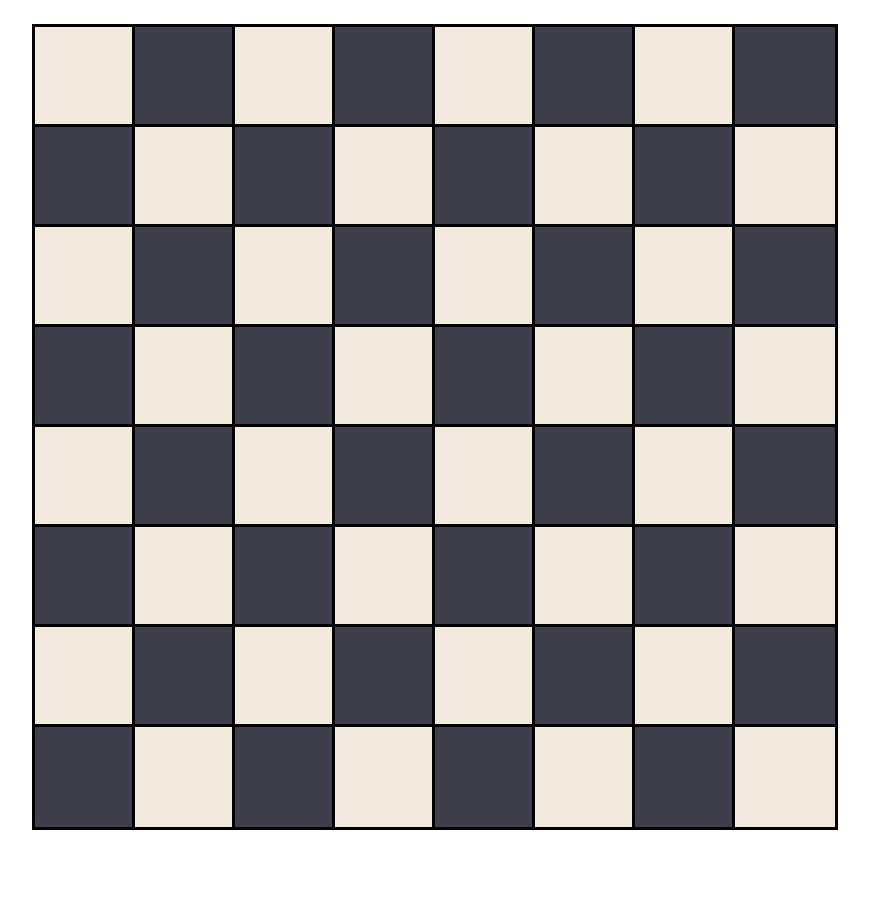
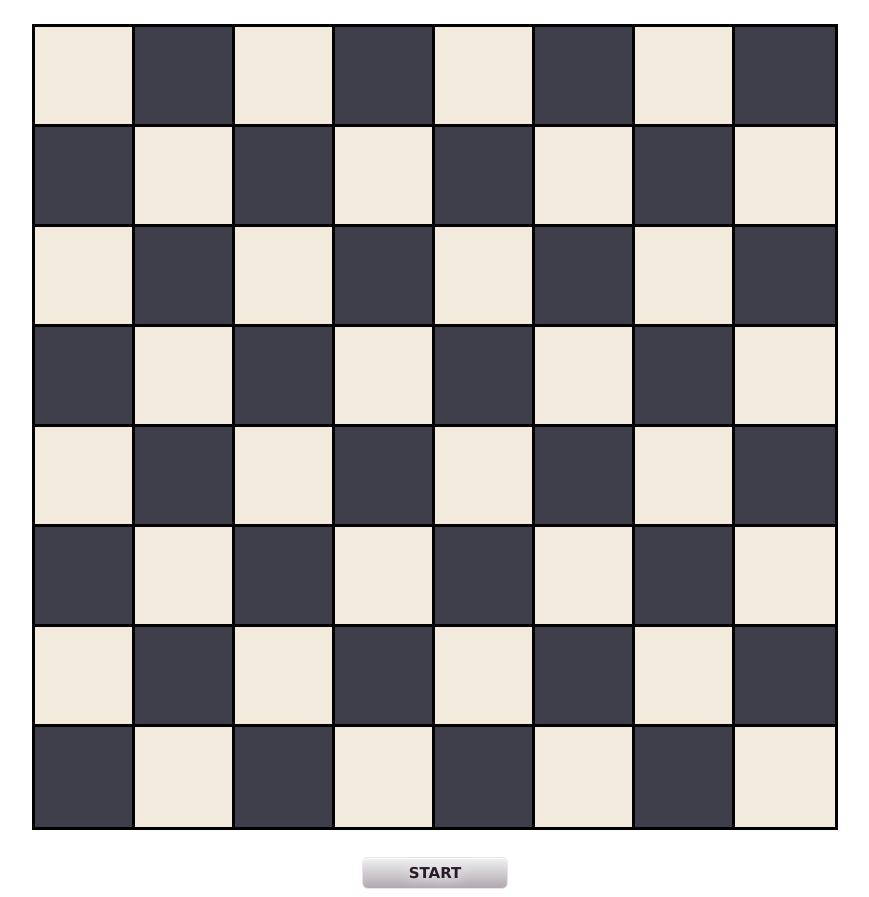
Before and after one commit to Andreea-Boncut/Chess, a plain HTML site: page chessBoardHtml.html in a window 1280 px wide. Shown: the whole page, without its empty margins (205-1074 px from the left). Before the commit the page ends 835 px from the top, so only its background shows below. Drawn offline with Linux system fonts and the light colour scheme.

Commit message:
Added listeners js

```diff
--- a/chessBoardCss.css
+++ b/chessBoardCss.css
@@ -52,3 +52,32 @@ img:hover{
     grid-gap: 0px;
 
   }
+
+
+  #show-Pieces-btn {
+      margin-top: 30px;
+      box-shadow:inset 0px 1px 0px 0px #ffffff;
+      background:linear-gradient(to bottom, #ededed 5%, #b0a9b0 100%);
+      background-color:#ededed;
+      border-radius:6px;
+      border:1px solid #ede1ed;
+      display:inline-block;
+      cursor:pointer;
+      color:#261b26;
+      font-family:Verdana;
+      font-size:15px;
+      font-weight:bold;
+      padding:6px 46px;
+      text-decoration:none;
+      text-shadow:1px 1px 14px #ffffff;
+      width: auto;
+      text-align: left;
+  }
+  #show-Pieces-btn:hover {
+      background:linear-gradient(to bottom, #b0a9b0 5%, #ededed 100%);
+      background-color:#b0a9b0;
+  }
+ #show-Pieces-btn:active {
+      position:relative;
+      top:1px;
+  }
--- a/chessBoardHtml.html
+++ b/chessBoardHtml.html
@@ -4,7 +4,7 @@
 <title>Chess Game</title>
 <link rel="stylesheet" type="text/css" href="chessBoardCss.css">
 </head>
-<body onload="Decrement()" onclick="emptyBoard.addPieces();">
+<body onload="Decrement()" >
 
 <script src="chessBoardJS.js"></script>
 
--- a/chessBoardJs.js
+++ b/chessBoardJs.js
@@ -1,6 +1,8 @@
 document.write('<scr'+'ipt type="text/javascript" src="pieces.js" ></scr'+'ipt>');
 document.write('<scr'+'ipt type="text/javascript" src="countDown.js" ></scr'+'ipt>');
 document.write('<scr'+'ipt type="text/javascript" src="emptyBoard.js" ></scr'+'ipt>');
+document.write('<scr'+'ipt type="text/javascript" src="listeners.js" ></scr'+'ipt>');
+
 
 
 
--- a/emptyBoard.js
+++ b/emptyBoard.js
@@ -21,10 +21,8 @@ class gridTable
             ['bP','bP','bP','bP','bP','bP','bP','bP'],
             ['bR','bN','bB','bQ','bK','bB','bN','bR'] ];
 
+    }
 
-
-
-    }
 
     initSquareMatrix()
     {
@@ -54,6 +52,17 @@ class gridTable
                 this.squaresMatrix[i][j] = createdDiv;
             }
         }
+        let startDiv=document.createElement('div');
+        this.container.appendChild(startDiv);
+
+        let showPiecesBTN=document.createElement('a');
+        showPiecesBTN.id="show-Pieces-btn";
+        showPiecesBTN.href='#';
+        showPiecesBTN.innerHTML="START";
+        showPiecesBTN.addEventListener("click", showPieces);;
+        startDiv.appendChild(showPiecesBTN);
+
+
     }
 
 
@@ -65,11 +74,14 @@ class gridTable
             {
                 if(this.currentState[i][j]!="  ")
                 {
+
                     let newPiece=new piece();
                     newPiece=putPieceInSquare(this.currentState[i][j],this.gridDiv);
                     emptyBoard.squaresMatrix[i][j].appendChild(newPiece.img);
                 }
 
             }
+            let btn=document.getElementById("show-Pieces-btn");
+            btn.parentNode.removeChild(btn);
     }
 }
--- /dev/null
+++ b/listeners.js
@@ -0,0 +1,6 @@
+
+
+
+function showPieces() {
+    emptyBoard.addPieces();
+}
```
